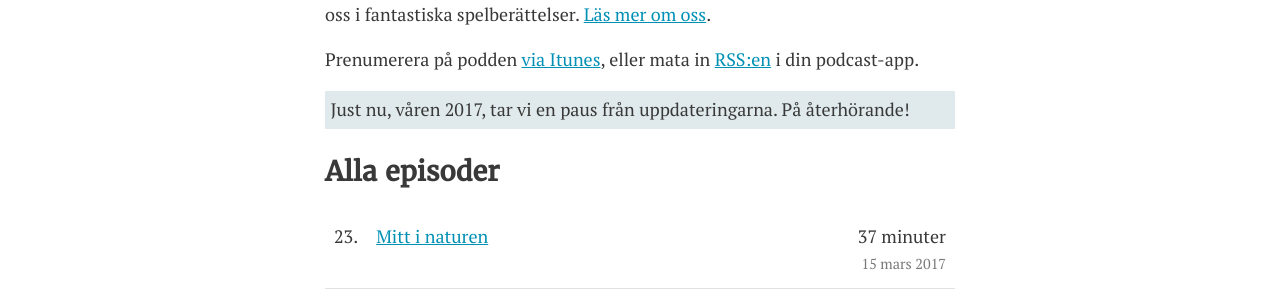
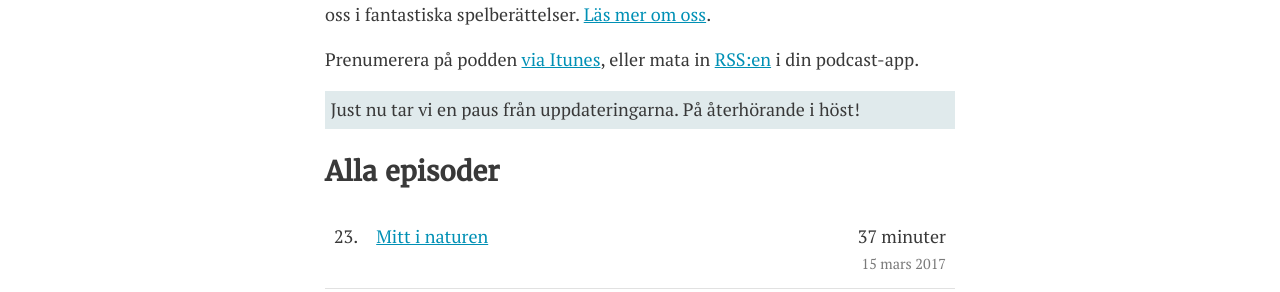
Before and after one commit to svendahlstrand/spelkosmos.se, a Jekyll site: the page built from index.md, in a window 1280 px wide and 900 px high. Shown: the part 412-704 px from the top of the window. Built offline with Jekyll 4.4.1, drawn with Linux system fonts in a browser that asks for light colours; our own code applies the rules of GitHub Pages for plain Markdown files.

Commit message:
Update index.md

```diff
--- a/index.md
+++ b/index.md
@@ -8,7 +8,7 @@ Det här är en peppig podcast om tv- och datorspel. Upplev nya och gamla spelv
 
 Prenumerera på podden [via Itunes][2], eller mata in [RSS:en][3] i din podcast-app.
 
-<p class="highlight" markdown="1">Just nu, våren 2017, tar vi en paus från uppdateringarna. På återhörande!</p>
+<p class="highlight" markdown="1">Just nu tar vi en paus från uppdateringarna. På återhörande i höst!</p>
 
 ## Alla episoder
 
```
